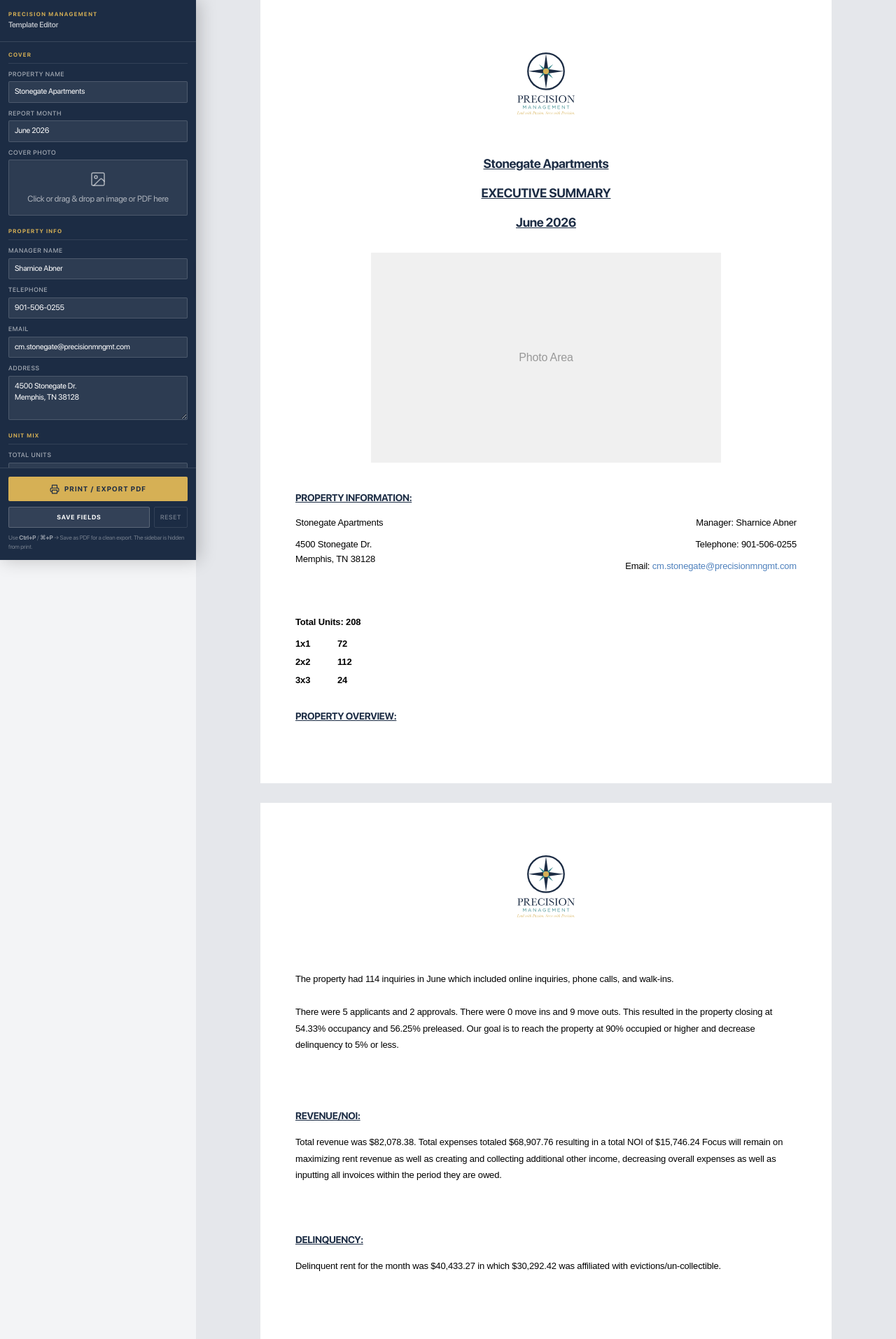
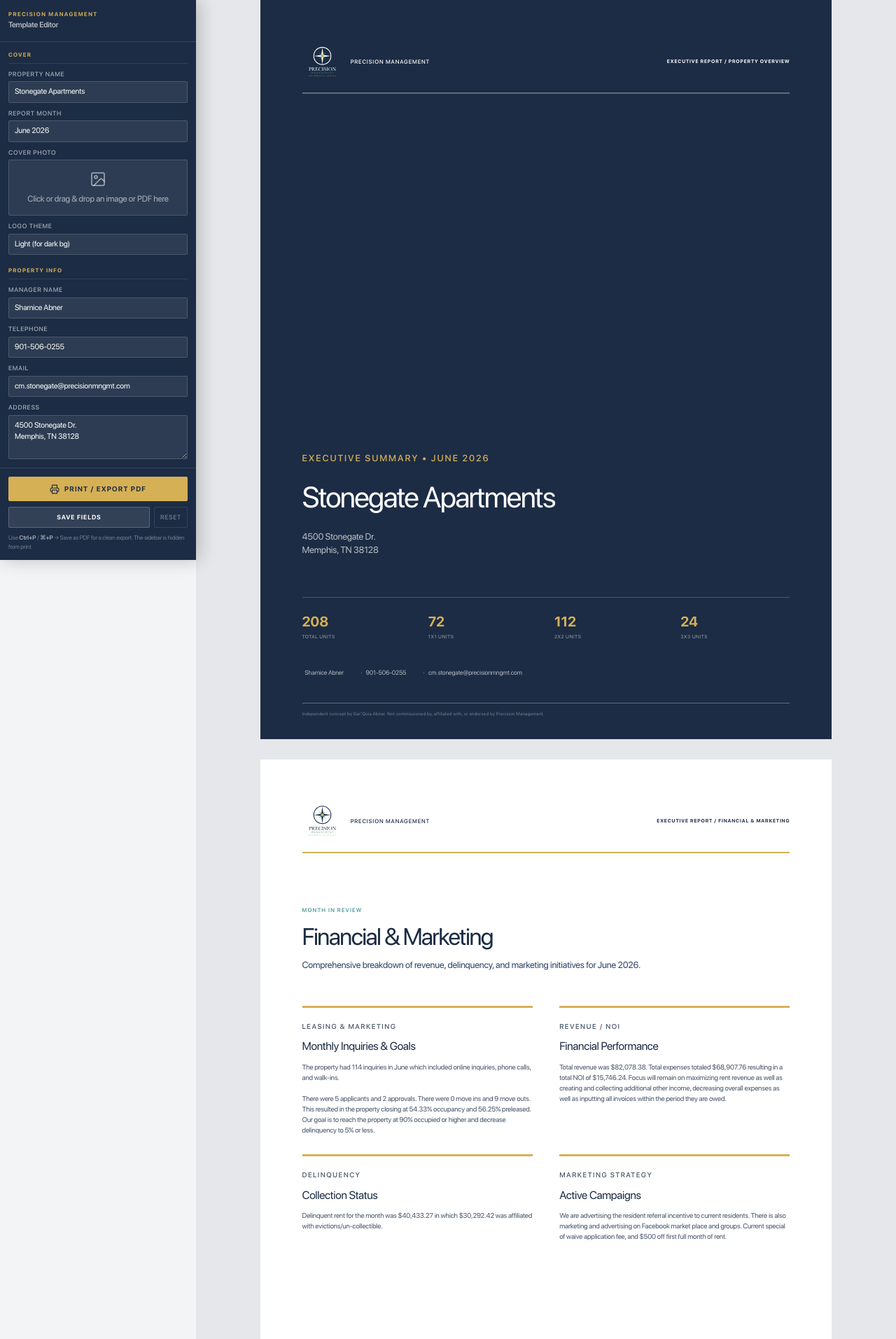
Before and after one commit to HiddenGems810/precision-management-concept, a Next.js app: page /print/executive-report in a window 1280 px wide. Shown: the top 1913 px of the page at 70% size. Built offline with nearby package versions, Linux system fonts and the light colour scheme.

Commit message:
style: redesign executive report to premium standards

```diff
--- a/app/print/executive-report/page.tsx
+++ b/app/print/executive-report/page.tsx
@@ -4,12 +4,14 @@ import "./toolkit.css";
 import "../../components/editor.css";
 import { TemplateEditor, useTemplateFields, type TemplateField } from "../../components/TemplateEditor";
 
-const logo = "/assets/exports/logo-system/precision-management-official-logo.svg";
+const logoDark = "/assets/exports/logo-system/precision-management-official-logo.svg";
+const logoLight = "/assets/exports/logo-system/precision-management-official-logo-reversed.svg";
 
 const FIELDS: TemplateField[] = [
   { key: "PROPERTY_NAME", label: "Property Name", placeholder: "Stonegate Apartments", group: "Cover" },
   { key: "REPORT_MONTH", label: "Report Month", placeholder: "June 2026", group: "Cover" },
   { key: "COVER_PHOTO", label: "Cover Photo", placeholder: "Upload photo...", group: "Cover", type: "image" },
+  { key: "LOGO_THEME", label: "Logo Theme", placeholder: "Light (for dark bg)", group: "Cover", type: "select", options: ["Light (for dark bg)", "Dark (for light bg)"] },
 
   { key: "MANAGER_NAME", label: "Manager Name", placeholder: "Sharnice Abner", group: "Property Info" },
   { key: "TELEPHONE", label: "Telephone", placeholder: "901-506-0255", group: "Property Info" },
@@ -23,7 +25,7 @@ const FIELDS: TemplateField[] = [
 
   { key: "LEASING_TEXT", label: "Leasing & Marketing Overview", placeholder: "The property had 114 inquiries in June which included online inquiries, phone calls, and walk-ins.\n\nThere were 5 applicants and 2 approvals. There were 0 move ins and 9 move outs. This resulted in the property closing at 54.33% occupancy and 56.25% preleased. Our goal is to reach the property at 90% occupied or higher and decrease delinquency to 5% or less.", group: "Metrics", type: "textarea" },
 
-  { key: "REVENUE_TEXT", label: "Revenue & NOI Overview", placeholder: "Total revenue was $82,078.38. Total expenses totaled $68,907.76 resulting in a total NOI of $15,746.24 Focus will remain on maximizing rent revenue as well as creating and collecting additional other income, decreasing overall expenses as well as inputting all invoices within the period they are owed.", group: "Metrics", type: "textarea" },
+  { key: "REVENUE_TEXT", label: "Revenue & NOI Overview", placeholder: "Total revenue was $82,078.38. Total expenses totaled $68,907.76 resulting in a total NOI of $15,746.24. Focus will remain on maximizing rent revenue as well as creating and collecting additional other income, decreasing overall expenses as well as inputting all invoices within the period they are owed.", group: "Metrics", type: "textarea" },
 
   { key: "DELINQUENCY_TEXT", label: "Delinquency Overview", placeholder: "Delinquent rent for the month was $40,433.27 in which $30,292.42 was affiliated with evictions/un-collectible.", group: "Metrics", type: "textarea" },
 
@@ -36,67 +38,58 @@ const FIELDS: TemplateField[] = [
   { key: "STAFFING_TEXT", label: "Staffing Overview", placeholder: "The property is currently fully staffed which consists of a full-time senior community manager, community manager, and 2 maintenance technicians.", group: "Operations", type: "textarea" }
 ];
 
-function Header() {
+function Header({ label, logoTheme = "Light (for dark bg)" }: { label: string, logoTheme?: string }) {
+  const currentLogo = logoTheme === "Dark (for light bg)" ? logoDark : logoLight;
   return (
-    <div className="tk-exec-logo-container">
-      <img src={logo} alt="Advanced Precision Group" className="tk-exec-logo" />
-    </div>
+    <header className="print-header">
+      <img src={currentLogo} alt="Precision Management" />
+      <span style={{ color: "inherit" }}>PRECISION MANAGEMENT</span>
+      <b style={{ color: "inherit" }}>{label}</b>
+    </header>
+  );
+}
+
+function Footer() {
+  return (
+    <footer className="print-footer">
+      Independent concept by Ger&apos;Quia Abner. Not commissioned by, affiliated with, or endorsed by Precision Management.
+    </footer>
   );
 }
 
 function Page1() {
   const f = useTemplateFields();
   const hasBg = f.COVER_PHOTO?.startsWith("data:");
+
   return (
-    <section className="pdf-page tk-exec-report">
-      <Header />
+    <section className="pdf-page tk-exec-cover" style={{ position: "relative", ...(hasBg ? { backgroundImage: `url(${f.COVER_PHOTO})`, backgroundSize: 'cover', backgroundPosition: 'center' } : { overflow: "hidden" }) }}>
+      {hasBg && <div style={{ position: "absolute", inset: 0, background: "linear-gradient(to top, rgba(28, 44, 68, 0.98), rgba(28, 44, 68, 0.6))", zIndex: 0 }} />}
 
-      <div className="tk-exec-title-block">
-        <h1>{f.PROPERTY_NAME}</h1>
-        <h2>EXECUTIVE SUMMARY</h2>
-        <h3>{f.REPORT_MONTH}</h3>
-      </div>
+      <div style={{ position: "relative", zIndex: 1, display: "flex", flexDirection: "column", flexGrow: 1 }}>
+        <Header label="Executive Report / Property Overview" logoTheme={f.LOGO_THEME} />
 
-      <div className="tk-exec-cover-photo-container">
-        {hasBg ? (
-          <img src={f.COVER_PHOTO} className="tk-exec-cover-photo" alt="Property Cover" />
-        ) : (
-          <div className="tk-exec-cover-photo" style={{ background: "#f0f0f0", display: "flex", alignItems: "center", justifyContent: "center", color: "#999" }}>
-            Photo Area
-          </div>
-        )}
-      </div>
+        <div className="tk-exec-hero">
+          <p className="kicker">Executive Summary • {f.REPORT_MONTH}</p>
+          <h1>{f.PROPERTY_NAME}</h1>
+          <p>{f.ADDRESS}</p>
+        </div>
 
-      <div className="tk-exec-section">
-        <h4 className="tk-exec-section-header">PROPERTY INFORMATION:</h4>
-        <div className="tk-exec-info-grid">
-          <div className="tk-exec-info-col">
-            <p>{f.PROPERTY_NAME}</p>
-            <p style={{ whiteSpace: "pre-wrap" }}>{f.ADDRESS}</p>
-          </div>
-          <div className="tk-exec-info-col" style={{ textAlign: "right" }}>
-            <p>Manager: {f.MANAGER_NAME}</p>
-            <p>Telephone: {f.TELEPHONE}</p>
-            <p>Email: <span style={{ color: "#4f81bd", textDecoration: "none" }}>{f.EMAIL}</span></p>
-          </div>
+        <div className="tk-exec-metrics">
+          <div><strong>{f.TOTAL_UNITS}</strong><span>Total Units</span></div>
+          <div><strong>{f.MIX_1X1}</strong><span>1x1 Units</span></div>
+          <div><strong>{f.MIX_2X2}</strong><span>2x2 Units</span></div>
+          <div><strong>{f.MIX_3X3}</strong><span>3x3 Units</span></div>
+        </div>
+
+        <div className="tk-exec-contact">
+          <span>{f.MANAGER_NAME}</span>
+          <span>{f.TELEPHONE}</span>
+          <span>{f.EMAIL}</span>
         </div>
       </div>
 
-      <div className="tk-exec-unit-mix">
-        <p style={{ fontWeight: "bold", marginBottom: "10px" }}>Total Units: {f.TOTAL_UNITS}</p>
-        <div className="tk-exec-unit-mix-row">
-          <span>1x1</span><span>{f.MIX_1X1}</span>
-        </div>
-        <div className="tk-exec-unit-mix-row" style={{ marginTop: "5px" }}>
-          <span>2x2</span><span>{f.MIX_2X2}</span>
-        </div>
-        <div className="tk-exec-unit-mix-row" style={{ marginTop: "5px" }}>
-          <span>3x3</span><span>{f.MIX_3X3}</span>
-        </div>
-      </div>
-
-      <div className="tk-exec-section" style={{ marginTop: "30px" }}>
-        <h4 className="tk-exec-section-header">PROPERTY OVERVIEW:</h4>
+      <div style={{ zIndex: 1 }}>
+        <Footer />
       </div>
     </section>
   );
@@ -105,33 +98,42 @@ function Page1() {
 function Page2() {
   const f = useTemplateFields();
   return (
-    <section className="pdf-page tk-exec-report">
-      <Header />
+    <section className="pdf-page">
+      <Header label="Executive Report / Financial & Marketing" logoTheme="Dark (for light bg)" />
 
-      <div className="tk-exec-body-text" style={{ marginTop: "20px" }}>
-        {f.LEASING_TEXT}
+      <div className="intro">
+        <p className="kicker">Month in Review</p>
+        <h1>Financial &amp; Marketing</h1>
+        <p>Comprehensive breakdown of revenue, delinquency, and marketing initiatives for {f.REPORT_MONTH}.</p>
       </div>
 
-      <div className="tk-exec-section" style={{ marginTop: "60px" }}>
-        <h4 className="tk-exec-section-header">REVENUE/NOI:</h4>
-        <div className="tk-exec-body-text">
-          {f.REVENUE_TEXT}
+      <div className="tk-exec-grid">
+        <div className="tk-exec-block">
+          <p className="kicker">Leasing &amp; Marketing</p>
+          <h3>Monthly Inquiries &amp; Goals</h3>
+          <p>{f.LEASING_TEXT}</p>
+        </div>
+
+        <div className="tk-exec-block">
+          <p className="kicker">Revenue / NOI</p>
+          <h3>Financial Performance</h3>
+          <p>{f.REVENUE_TEXT}</p>
+        </div>
+
+        <div className="tk-exec-block">
+          <p className="kicker">Delinquency</p>
+          <h3>Collection Status</h3>
+          <p>{f.DELINQUENCY_TEXT}</p>
+        </div>
+
+        <div className="tk-exec-block">
+          <p className="kicker">Marketing Strategy</p>
+          <h3>Active Campaigns</h3>
+          <p>{f.MARKETING_TEXT}</p>
         </div>
       </div>
 
-      <div className="tk-exec-section" style={{ marginTop: "20px" }}>
-        <h4 className="tk-exec-section-header">DELINQUENCY:</h4>
-        <div className="tk-exec-body-text">
-          {f.DELINQUENCY_TEXT}
-        </div>
-      </div>
-
-      <div className="tk-exec-section" style={{ marginTop: "40px" }}>
-        <h4 className="tk-exec-section-header">LEASING AND MARKETING:</h4>
-        <div className="tk-exec-body-text">
-          {f.MARKETING_TEXT}
-        </div>
-      </div>
+      <Footer />
     </section>
   );
 }
@@ -139,30 +141,36 @@ function Page2() {
 function Page3() {
   const f = useTemplateFields();
   return (
-    <section className="pdf-page tk-exec-report">
-      <Header />
+    <section className="pdf-page">
+      <Header label="Executive Report / Operations & Staffing" logoTheme="Dark (for light bg)" />
 
-      <div className="tk-exec-section" style={{ marginTop: "20px" }}>
-        <h4 className="tk-exec-section-header">RENEWALS:</h4>
-        <div className="tk-exec-body-text">
-          {f.RENEWALS_TEXT}
+      <div className="intro">
+        <p className="kicker">Month in Review</p>
+        <h1>Operations &amp; Staffing</h1>
+        <p>Overview of property operations, maintenance requests, capital projects, and team updates.</p>
+      </div>
+
+      <div className="tk-exec-grid" style={{ gridTemplateColumns: "1fr" }}>
+        <div className="tk-exec-block">
+          <p className="kicker">Renewals</p>
+          <h3>Retention &amp; Leases</h3>
+          <p>{f.RENEWALS_TEXT}</p>
+        </div>
+
+        <div className="tk-exec-block">
+          <p className="kicker">Maintenance</p>
+          <h3>Capital Projects</h3>
+          <p>{f.MAINTENANCE_TEXT}</p>
+        </div>
+
+        <div className="tk-exec-block">
+          <p className="kicker">Staffing</p>
+          <h3>Team Updates</h3>
+          <p>{f.STAFFING_TEXT}</p>
         </div>
       </div>
 
-      <div className="tk-exec-section" style={{ marginTop: "10px" }}>
-        <h4 className="tk-exec-section-header">MAINTENANCE AND CAPITAL</h4>
-        <div className="tk-exec-body-text">
-          {f.MAINTENANCE_TEXT}
-        </div>
-      </div>
-
-      <div className="tk-exec-section" style={{ marginTop: "10px" }}>
-        <h4 className="tk-exec-section-header">STAFFING:</h4>
-        <hr style={{ width: "80px", borderTop: "2px solid #000", margin: "15px 0", marginLeft: 0 }} />
-        <div className="tk-exec-body-text">
-          {f.STAFFING_TEXT}
-        </div>
-      </div>
+      <Footer />
     </section>
   );
 }
--- a/app/print/executive-report/toolkit.css
+++ b/app/print/executive-report/toolkit.css
@@ -1,101 +1,98 @@
-.tk-exec-report {
-  font-family: Arial, Helvetica, sans-serif;
-  color: #000;
-  padding: 40px 50px;
+/* Toolkit CSS — Executive Report
+ * Requires: print.css base styles already loaded
+ */
+
+.tk-exec-cover {
+  background: #1c2c44;
+  color: white;
+  padding: .62in;
   display: flex;
   flex-direction: column;
 }
+.tk-exec-cover .print-header { border-color: rgba(255,255,255,.3); }
+.tk-exec-cover .print-header b { color: rgba(255,255,255,.85); }
+.tk-exec-cover .print-footer { color: rgba(255,255,255,.4); border-color: rgba(255,255,255,.3); }
 
-.tk-exec-logo-container {
+.tk-exec-hero {
+  flex-grow: 1;
   display: flex;
-  justify-content: center;
-  margin-top: 20px;
-  margin-bottom: 40px;
+  flex-direction: column;
+  justify-content: flex-end;
+  padding-bottom: .2in;
+}
+.tk-exec-hero h1 {
+  font-size: 42px;
+  color: white;
+  margin: .15in 0;
+  letter-spacing: -.04em;
+}
+.tk-exec-hero p {
+  font-size: 13px;
+  color: rgba(255,255,255,.7);
+  white-space: pre-wrap;
+}
+.tk-exec-hero .kicker { color: #d6b055; }
+
+.tk-exec-metrics {
+  display: grid;
+  grid-template-columns: repeat(4, 1fr);
+  gap: .25in;
+  margin-top: .4in;
+  padding-top: .24in;
+  border-top: 1px solid rgba(255,255,255,.2);
+}
+.tk-exec-metrics > div {
+  display: flex;
+  flex-direction: column;
+}
+.tk-exec-metrics strong {
+  color: #d6b055;
+  font-size: 20px;
+  line-height: 1.15;
+}
+.tk-exec-metrics span {
+  font-size: 7px;
+  letter-spacing: .08em;
+  text-transform: uppercase;
+  color: rgba(255,255,255,.55);
+  margin-top: 5px;
 }
 
-.tk-exec-logo {
-  height: 120px;
-  width: auto;
+.tk-exec-contact {
+  display: flex;
+  gap: .25in;
+  margin-top: .4in;
+  margin-bottom: .3in;
+  font-size: 9px;
+  color: rgba(255,255,255,.65);
+}
+.tk-exec-contact span::before {
+  content: "· ";
+  margin-right: .04in;
+  color: #d6b055;
+}
+.tk-exec-contact span:first-child::before {
+  content: "";
 }
 
-.tk-exec-title-block {
-  text-align: center;
-  margin-bottom: 30px;
+.tk-exec-grid {
+  display: grid;
+  grid-template-columns: 1fr 1fr;
+  gap: .28in .4in;
+  margin-top: .5in;
 }
 
-.tk-exec-title-block h1 {
-  font-size: 18px;
-  font-weight: bold;
-  margin: 0 0 15px 0;
-  text-decoration: underline;
+.tk-exec-block {
+  border-top: 3px solid #d6b055;
+  padding-top: .2in;
 }
-
-.tk-exec-title-block h2 {
-  font-size: 18px;
-  font-weight: bold;
-  margin: 0 0 15px 0;
-  text-decoration: underline;
+.tk-exec-block h3 {
+  margin: .1in 0;
+  font-size: 16px;
 }
-
-.tk-exec-title-block h3 {
-  font-size: 18px;
-  font-weight: bold;
-  margin: 0;
-  text-decoration: underline;
-}
-
-.tk-exec-cover-photo-container {
-  display: flex;
-  justify-content: center;
-  margin-bottom: 40px;
-}
-
-.tk-exec-cover-photo {
-  width: 100%;
-  max-width: 500px;
-  height: 300px;
-  object-fit: cover;
-}
-
-.tk-exec-section {
-  margin-bottom: 30px;
-}
-
-.tk-exec-section-header {
-  font-size: 14px;
-  font-weight: bold;
-  text-decoration: underline;
-  margin: 0 0 15px 0;
-  text-transform: uppercase;
-}
-
-.tk-exec-info-grid {
-  display: grid;
-  grid-template-columns: 1fr 1fr;
-  gap: 15px;
-  font-size: 13px;
-  line-height: 1.6;
-}
-
-.tk-exec-info-col p {
-  margin: 0 0 10px 0;
-}
-
-.tk-exec-unit-mix {
-  font-size: 13px;
-  line-height: 1.6;
-  margin-top: 20px;
-}
-
-.tk-exec-unit-mix-row {
-  display: grid;
-  grid-template-columns: 60px 1fr;
-  font-weight: bold;
-}
-
-.tk-exec-body-text {
-  font-size: 13px;
-  line-height: 1.8;
-  margin: 0 0 20px 0;
+.tk-exec-block p {
+  font-size: 10px;
+  color: #475569;
+  line-height: 1.5;
   white-space: pre-wrap;
 }
```
Also changed, not shown: 2 other files (tests, documents, lock files or other folders).
